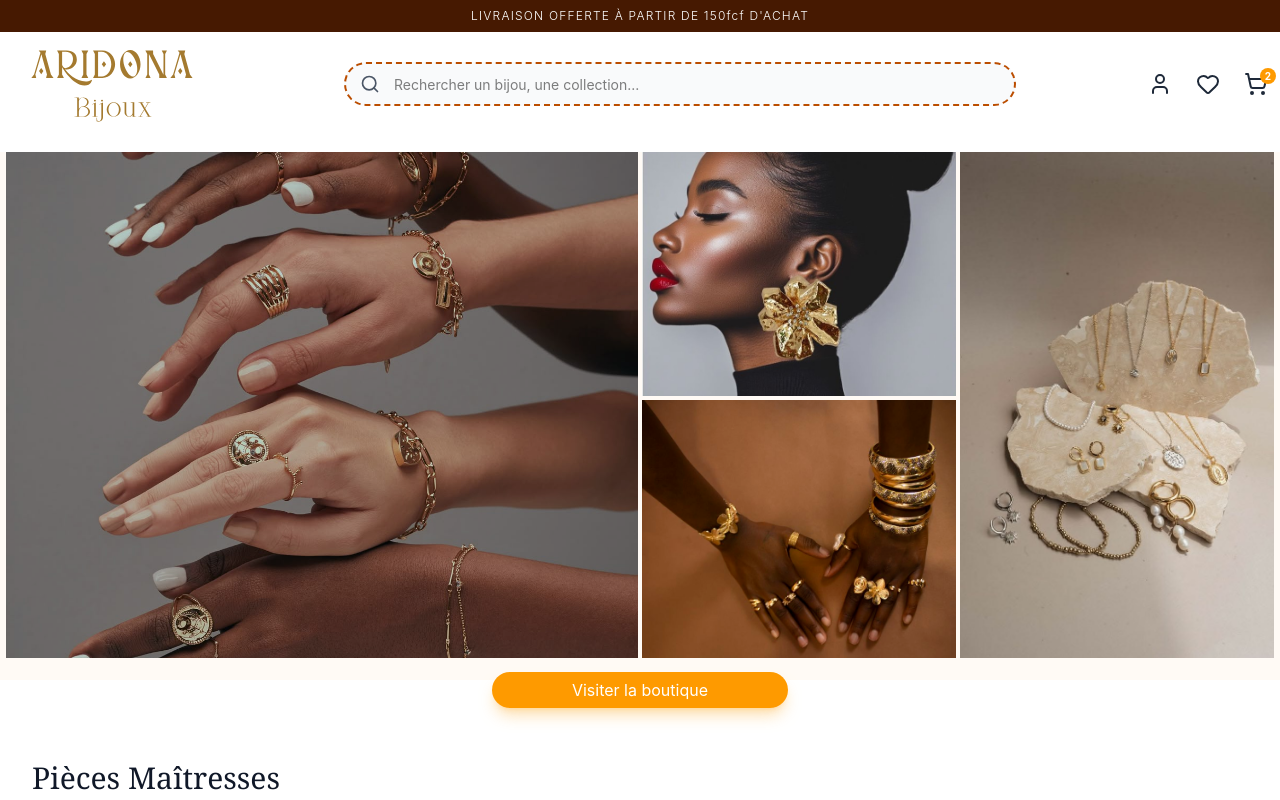
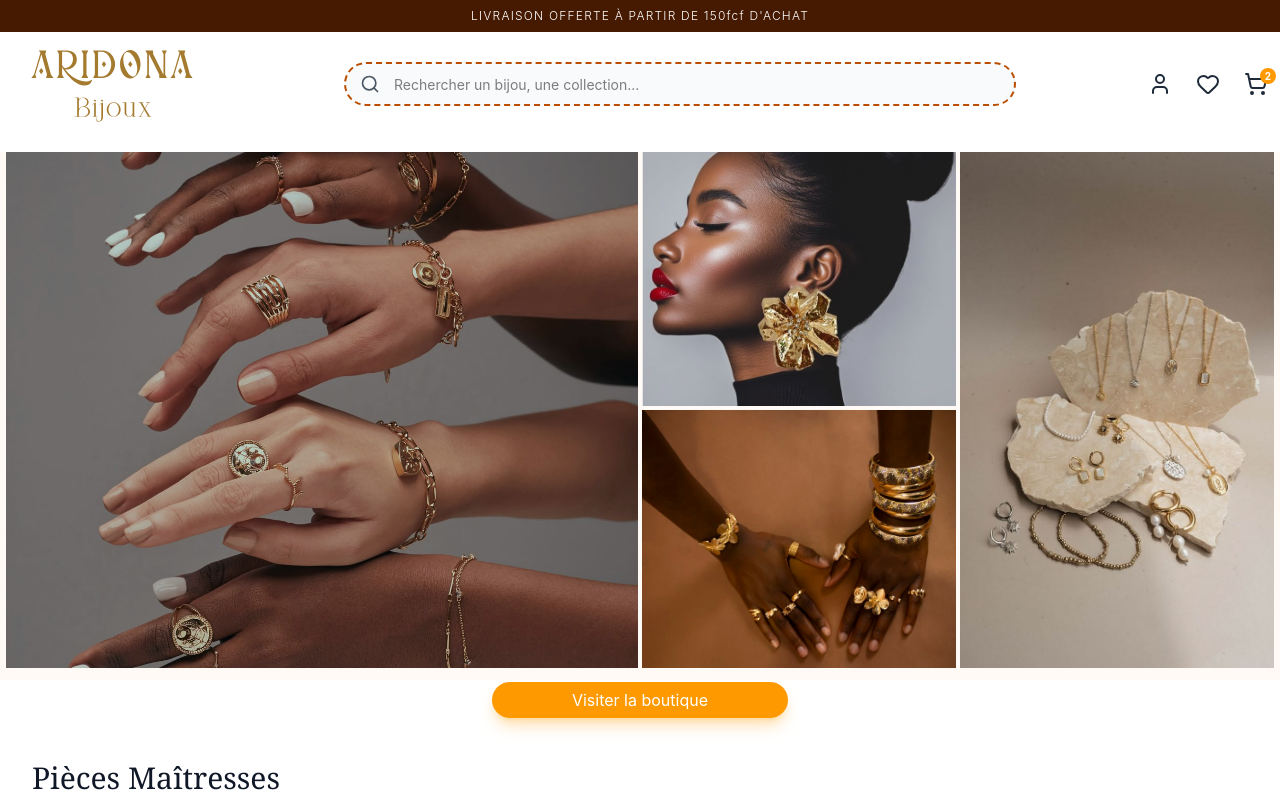
Before and after one commit to kephira-07/Aridona-shop, a React (Vite) app: page / in a window 1280 px wide. Shown: the top 800 px of the page. Built offline with nearby package versions, Linux system fonts and the light colour scheme.

Commit message:
Ajustement du design premiere page 4

```diff
--- a/src/composant/Hero.jsx
+++ b/src/composant/Hero.jsx
@@ -38,7 +38,7 @@ export default function Hero() {
 
 
   return (
-    <main className="md:pt-40  bg-[#fffaf5] h-170">
+    <main className="md:pt-45  bg-[#fffaf5] h-170">
       <div className="max-w-10xl mx-auto px-1.5  h-full flex flex-col justify-center">
 
         {/* --- GRILLE PC --- */}
```
